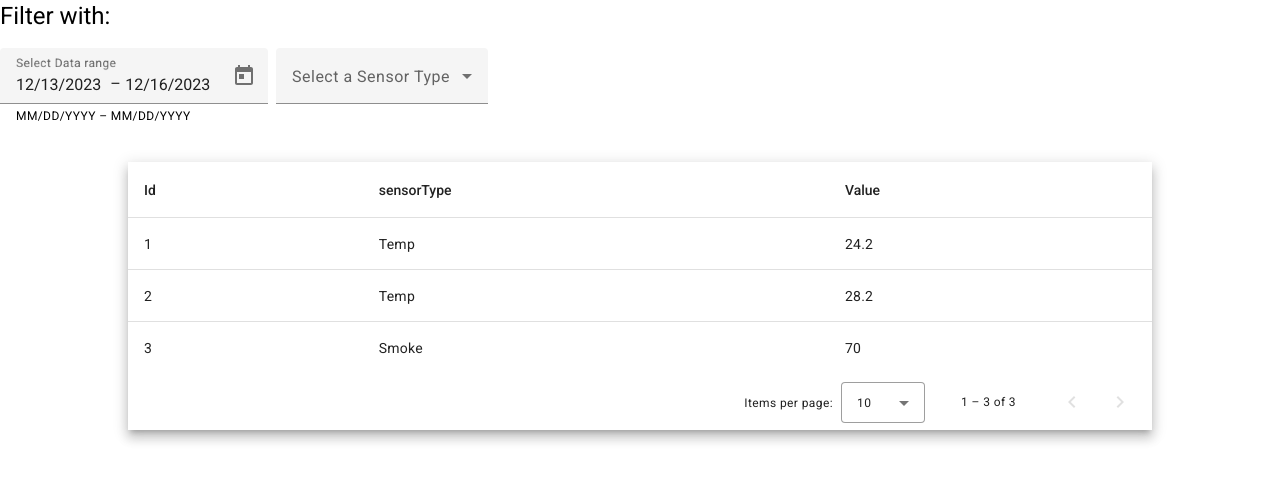
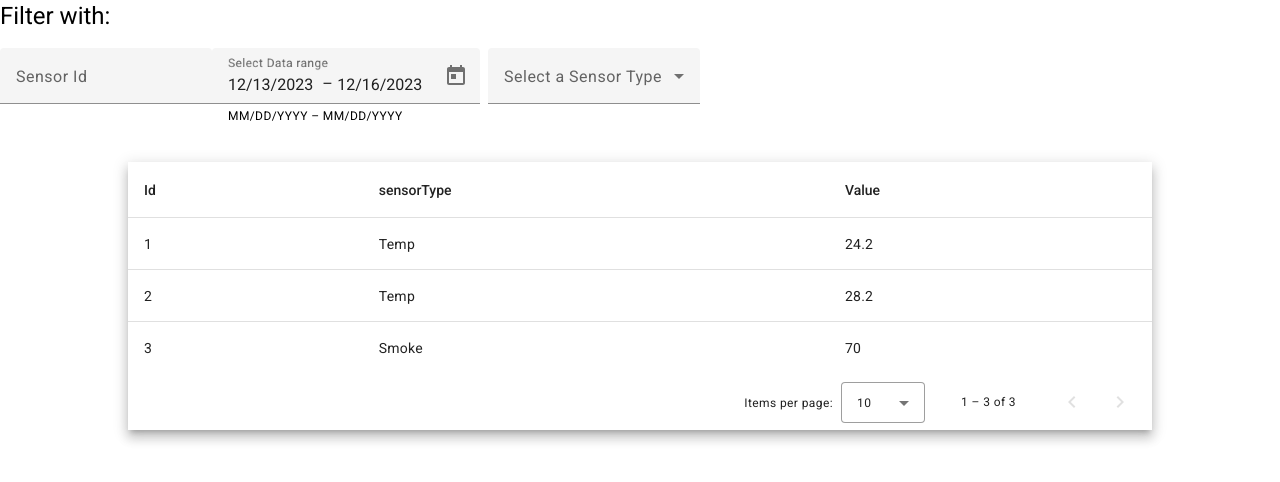
Before and after one commit to Wwwebhacker/SW_IoT, an Angular app in the folder frontend/: page / in a window 1280 px wide. Shown: the top 482 px of the page. Built offline with nearby package versions, Linux system fonts and the light colour scheme.

Commit message:
input int field

```diff
--- a/frontend/src/app/app.module.ts
+++ b/frontend/src/app/app.module.ts
@@ -16,6 +16,7 @@ import {MatFormFieldModule} from '@angular/material/form-field';
 import {MatNativeDateModule} from '@angular/material/core';
 import { BrowserAnimationsModule } from '@angular/platform-browser/animations';
 import { MatPaginatorModule } from '@angular/material/paginator';
+
 
 import {ReactiveFormsModule} from '@angular/forms';
 @NgModule({
--- a/frontend/src/app/sensor-table/sensor-table-datasource.ts
+++ b/frontend/src/app/sensor-table/sensor-table-datasource.ts
@@ -9,13 +9,14 @@ export interface SensorTableItem {
   id: number;
   sensorType: string;
   value:number;
+
 }
 
 // TODO: replace this with real data from your application
 const EXAMPLE_DATA: SensorTableItem[] = [
-  {id: 1, sensorType: 'Temp', value: 24.2},
-  {id: 2, sensorType: 'Temp', value: 28.2},
-  {id: 3, sensorType: 'Smoke', value: 70},
+  {id: 1, sensorType: 'Temp', value: 24.2,  },
+  {id: 2, sensorType: 'Temp', value: 28.2, },
+  {id: 3, sensorType: 'Smoke', value: 70, },
 
 ];
 
--- a/frontend/src/app/sensor-table/sensor-table.component.html
+++ b/frontend/src/app/sensor-table/sensor-table.component.html
@@ -1,5 +1,8 @@
 <h1>Filter with:</h1>
-
+<mat-form-field appearance="fill">
+  <mat-label>Sensor Id</mat-label>
+  <input matInput type="number" [(ngModel)]="filteredSensorId" name="integerInput">
+</mat-form-field>
 <mat-form-field class="example-form-field">
   <mat-label>Select Data range</mat-label>
   <mat-date-range-input
@@ -21,6 +24,7 @@
   <mat-select (selectionChange)="onTypeChange($event)" [(value)]="selectedSensorType">
     <mat-option [value]="'temp'">Temp</mat-option>
     <mat-option [value]="'smoke'">Smoke</mat-option>
+    <mat-option [value]="'all'">All</mat-option>
   </mat-select>
 </mat-form-field>
 <div class="mat-elevation-z8 data-table">
--- a/frontend/src/app/sensor-table/sensor-table.component.ts
+++ b/frontend/src/app/sensor-table/sensor-table.component.ts
@@ -26,7 +26,7 @@ export class SensorTableComponent implements AfterViewInit {
   selectedSensorType = "";
   /** Columns displayed in the table. Columns IDs can be added, removed, or reordered. */
   displayedColumns = ['id', 'sensorType','value'];
-
+  filteredSensorId = "";
 
   dateRange = new FormGroup({
     start: new FormControl(new Date(year, month, 13)),
```
